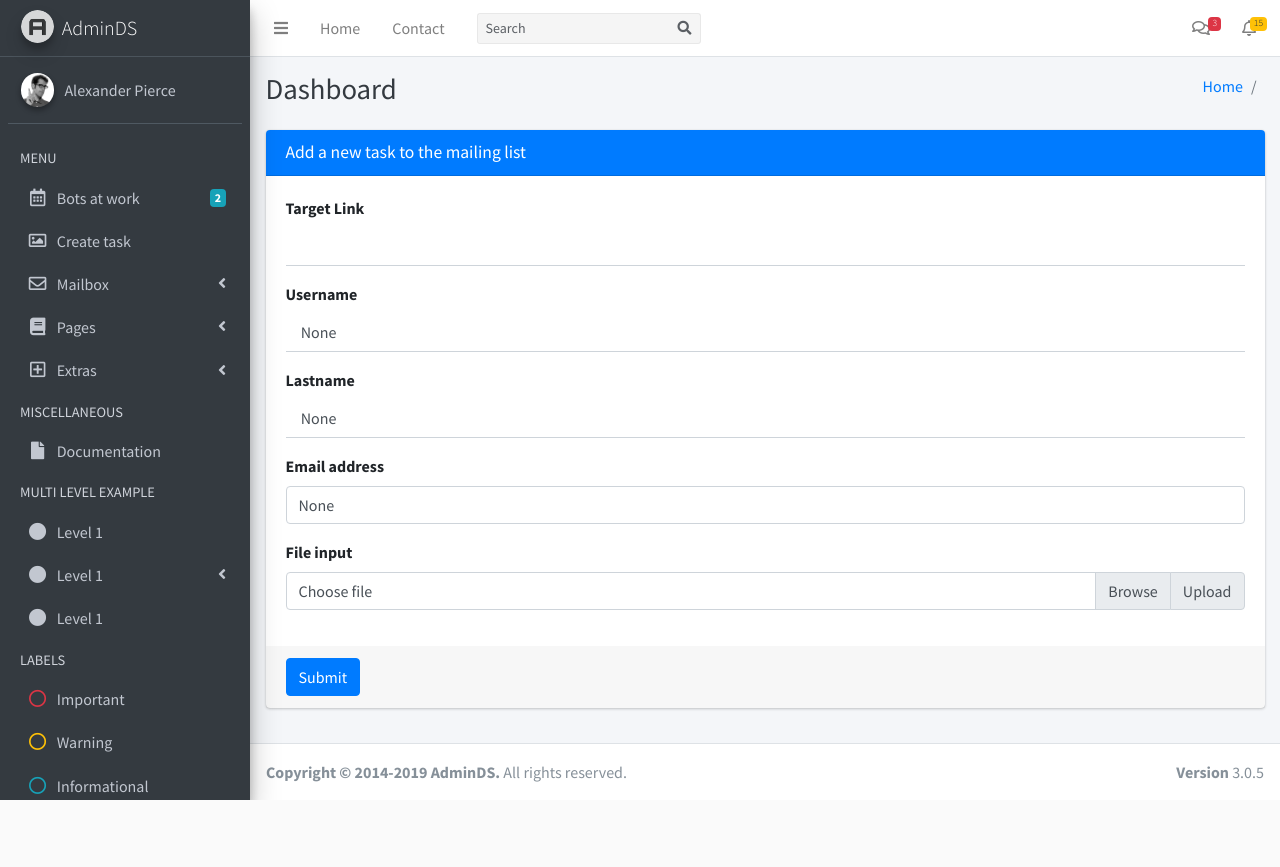
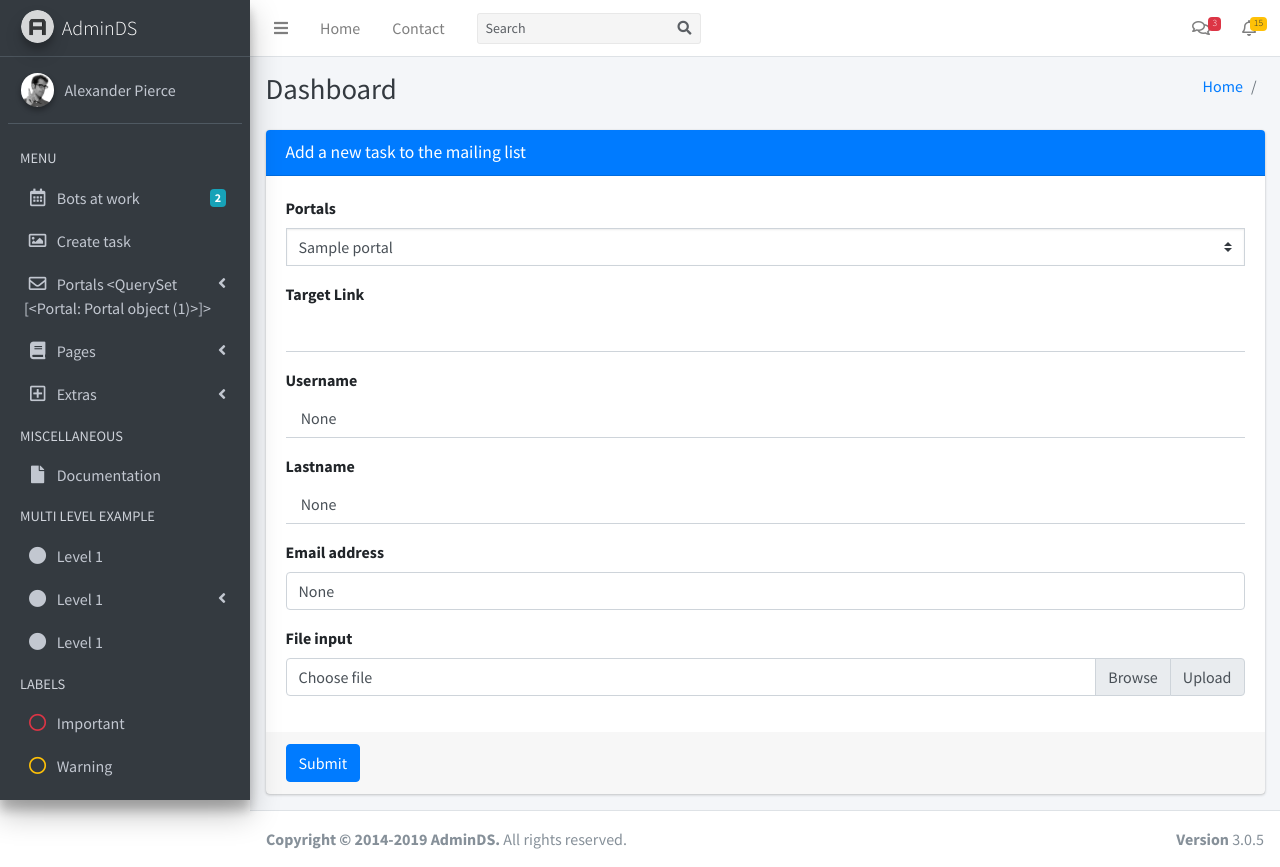
Before and after one commit to AleksandrTan/jbs_system, a Django app: template mainsystem/templates/botwork/create_task.html in a window 1280 px wide. Before the commit the page ends 800 px from the top, so only its background shows below. Run offline with Django 3.2, Linux system fonts and the light colour scheme; the template is opened without the code that fills it: values that come from a table or form of the project are taken from there, others are empty; tables that the repository leaves empty hold one stand-in row (values such as "Sample post"); some libraries are stand-ins or nearby versions.

Commit message:
Start mainworker

```diff
--- a/mainsystem/models.py
+++ b/mainsystem/models.py
@@ -2,7 +2,15 @@ from django.core.validators import FileExtensionValidator
 from django.db import models
 
 
+class Portal(models.Model):
+    alias = models.CharField(max_length=500)
+    name = models.CharField(max_length=500)
+    is_active = models.BooleanField(default=False)
+    created_at = models.DateTimeField(auto_now_add=True, null=True, blank=True)
+
+
 class Order(models.Model):
+    portal = models.ForeignKey(Portal, on_delete=models.SET_NULL, null=True)
     user_name = models.CharField(max_length=500)
     last_name = models.CharField(max_length=500)
     email = models.CharField(max_length=500)
--- a/mainsystem/templates/botwork/create_task.html
+++ b/mainsystem/templates/botwork/create_task.html
@@ -13,6 +13,16 @@
               <!-- form start -->
               <form method="post" enctype="multipart/form-data" action="{% url 'save_order' %}">{% csrf_token %}
                 <div class="card-body">
+                  <div class="form-group">
+                  <label for="exampleSelectRounded0">Portals</label>
+                  <select class="custom-select rounded-0" id="exampleSelectRounded0">
+                     {% if portals %}
+                     {% for portal in portals %}
+                        <option value="{{ portal.id }}">{{ portal.name }}</option>
+                     {% endfor %}
+                     {% endif %}
+                  </select>
+                </div>
                   <div class="form-group">
                     <label for="targetLink">Target Link</label>
                     <input type="text" class="form-control form-control-border" id="targetLink" placeholder="Enter link"
--- a/mainsystem/templates/sections/navigations.html
+++ b/mainsystem/templates/sections/navigations.html
@@ -170,29 +170,21 @@
             <a href="#" class="nav-link">
               <i class="nav-icon far fa-envelope"></i>
               <p>
-                Mailbox
+                Portals {{ portals }}
                 <i class="fas fa-angle-left right"></i>
               </p>
             </a>
             <ul class="nav nav-treeview">
-              <li class="nav-item">
-                <a href="pages/mailbox/mailbox.html" class="nav-link">
-                  <i class="far fa-circle nav-icon"></i>
-                  <p>Inbox</p>
-                </a>
+                {% if portals %}
+                    {% for portal in portals %}
+                        <li class="nav-item">
+                            <a href="pages/mailbox/mailbox.html" class="nav-link">
+                              <i class="far fa-circle nav-icon"></i>
+                              <p>{{ portal.name }}</p>
+                        </a>
               </li>
-              <li class="nav-item">
-                <a href="pages/mailbox/compose.html" class="nav-link">
-                  <i class="far fa-circle nav-icon"></i>
-                  <p>Compose</p>
-                </a>
-              </li>
-              <li class="nav-item">
-                <a href="pages/mailbox/read-mail.html" class="nav-link">
-                  <i class="far fa-circle nav-icon"></i>
-                  <p>Read</p>
-                </a>
-              </li>
+                    {% endfor %}
+                {% endif %}
             </ul>
           </li>
           <li class="nav-item has-treeview">
--- a/mainsystem/views/botworker/create_task.py
+++ b/mainsystem/views/botworker/create_task.py
@@ -7,6 +7,7 @@ from django.shortcuts import redirect, render
 from mainsystem.views.basepage import BaseAdminView
 from mainsystem.forms.order_form import OrderForm
 from coresystem.rconnector import RabbitWorker
+from mainsystem.modelswork.portal_work import PortalWork
 
 
 class CreateTaskPageView(BaseAdminView, TemplateView):
@@ -14,6 +15,10 @@ class CreateTaskPageView(BaseAdminView, TemplateView):
     Get page for add new task
     """
     template_name = 'botwork/create_task.html'
+
+    def get_context_data(self, **kwargs):
+        context = super(CreateTaskPageView, self).get_context_data()
+        context["portals"] = PortalWork.get_all()
 
 
 class SaveOrder(BaseAdminView, CreateView):
```
Also changed, not shown: mainsystem/modelswork/portal_work.py (added, +10 -0 lines), mainsystem/templates/portals/portals_view.html (added, +10 -0 lines), mainsystem/migrations/0005_auto_20210531_0601.py (added).
